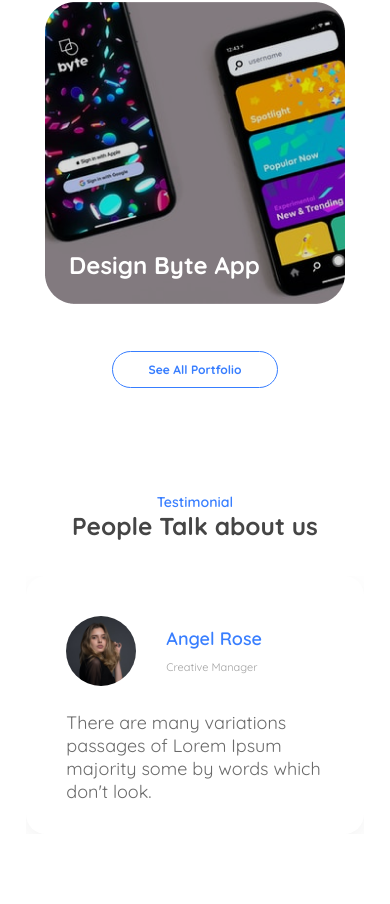
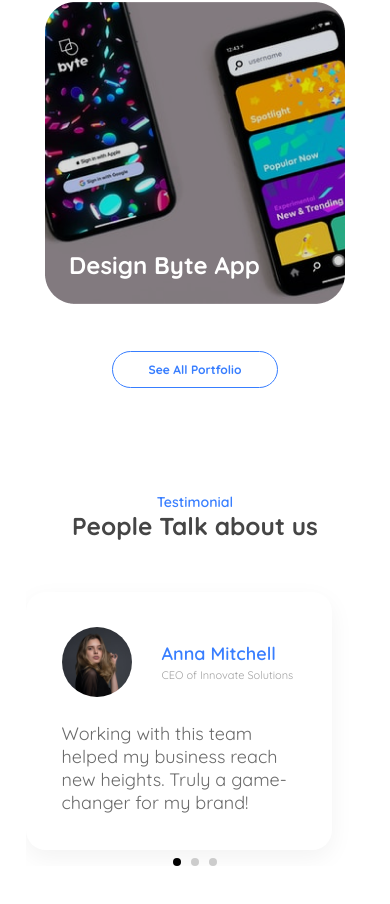
Before and after one commit to yamami-mohammed-monsif/creative-agency, a React (Vite) app: page / in a window 390 px wide. Shown: the part 3936-4840 px from the top of the page. Built offline with nearby package versions, Linux system fonts and the light colour scheme.

Commit message:
made the testimonials dynamic, and added dot indicators to the testimonial slider, also fixed some responsiveness issues

```diff
--- a/src/components/testimonial-card/TestimonialCard.jsx
+++ b/src/components/testimonial-card/TestimonialCard.jsx
@@ -1,7 +1,7 @@
 import testimonialImg from "../../assets/testimonials-image.jpg";
 import "./testimonial-card.css";
 
-function TestimonialCard() {
+function TestimonialCard({ name, occupation, content }) {
   return (
     <div className="testimonial-card">
       <div className="testimonial-provider">
@@ -9,14 +9,11 @@
           <img src={testimonialImg} />
         </div>
         <div>
-          <p className="testimonial-name">Angel Rose</p>
-          <span className="testimonial-job">Creative Manager</span>
+          <p className="testimonial-name">{name}</p>
+          <span className="testimonial-job">{occupation}</span>
         </div>
       </div>
-      <div className="testimonial-content">
-        There are many variations passages of Lorem Ipsum majority some by words
-        which don't look.
-      </div>
+      <div className="testimonial-content">{content}</div>
     </div>
   );
 }
--- a/src/components/testimonial-card/testimonial-card.css
+++ b/src/components/testimonial-card/testimonial-card.css
@@ -1,7 +1,7 @@
 .testimonial-card {
   width: clamp(340px, calc(340px + 0.0375 * (100vw - 375px)), 380px);
   height: clamp(257px, calc(257px + 0.0779 * (100vw - 375px)), 335px);
-  padding: 40px;
+  padding: 2.5em;
   border-radius: 20px;
   box-shadow: 0px 8px 24px hsla(0, 0%, 0%, 0.05);
 }
@@ -29,7 +29,6 @@
   font-size: var(--fs-testimonial-name);
   font-weight: 600;
   color: var(--clr-primary-400);
-  margin-bottom: 7px;
 }
 
 .testimonial-job {
@@ -42,7 +41,14 @@
   opacity: 80%;
 }
 
-@media (max-width: 768px) {
+@media (max-width: 1200px) and (min-width: 750px) {
+  .testimonial-card {
+    flex: 1 0 calc(50% - 25px);
+    scroll-snap-align: start;
+  }
+}
+
+@media (max-width: 750px) {
   .testimonial-card {
     flex: 1 0 100%;
     scroll-snap-align: start;
--- a/src/components/testimonials/Testimonials.jsx
+++ b/src/components/testimonials/Testimonials.jsx
@@ -1,16 +1,82 @@
+import { useState, useRef } from "react";
+
 import TestimonialCard from "../testimonial-card/testimonialCard";
 import blueBubbles from "../../assets/blue-bubbles.png";
 import "./testimonials.css";
 
+const testimonialsData = [
+  {
+    id: 1,
+    name: "Anna Mitchell",
+    occupation: "CEO of Innovate Solutions",
+    testimonial:
+      "Working with this team helped my business reach new heights. Truly a game-changer for my brand!",
+  },
+  {
+    id: 2,
+    name: "Mark Reynolds",
+    occupation: "Founder of GreenTech",
+    testimonial:
+      "Their expertise took my business to the next level. I couldn't have done it without them!",
+  },
+  {
+    id: 3,
+    name: "Jessica Davis",
+    occupation: "Marketing Director",
+    testimonial:
+      "A fantastic experience! Their support and strategy made achieving my business goals feel effortless",
+  },
+];
+
 function Testimonials() {
+  const [currentIndex, setCurrentIndex] = useState(0);
+  const sliderRef = useRef();
+
+  const handleScroll = () => {
+    const slider = sliderRef.current;
+    const index = Math.round(slider.scrollLeft / slider.offsetWidth);
+    setCurrentIndex(index);
+  };
+
+  function handleDotClick(idx) {
+    setCurrentIndex(idx);
+    const slider = sliderRef.current;
+    slider.scrollTo({
+      left: slider.offsetWidth * idx,
+      behavior: "smooth",
+    });
+  }
+
   return (
     <section className="testimonials-section">
       <p className="section-title">Testimonial</p>
       <h2>People Talk about us</h2>
-      <div className="testimonials-container">
-        <TestimonialCard />
-        <TestimonialCard />
-        <TestimonialCard />
+      <div
+        className="testimonials-container"
+        ref={sliderRef}
+        onScroll={handleScroll}
+      >
+        {testimonialsData.map((item) => {
+          return (
+            <TestimonialCard
+              key={item.id}
+              name={item.name}
+              occupation={item.occupation}
+              content={item.testimonial}
+            />
+          );
+        })}
+      </div>
+      <div className="slider-indicators">
+        {testimonialsData.map((_, index) => {
+          return (
+            <span
+              key={index}
+              className={`dot ${currentIndex === index ? "active" : ""}`}
+              onClick={() => handleDotClick(index)}
+            ></span>
+          );
+        })}
       </div>
       <img src={blueBubbles} className="blue-bubbles-img" />
     </section>
--- a/src/components/testimonials/testimonials.css
+++ b/src/components/testimonials/testimonials.css
@@ -7,8 +7,36 @@
   display: flex;
   align-items: center;
   gap: 50px;
+  padding: 1rem;
+  position: relative;
   scrollbar-width: none;
   margin-top: clamp(35px, calc(35px + 0.014 * (100vw - 375px)), 50px);
+  overflow-x: auto;
+  scroll-snap-type: x mandatory;
+}
+
+.slider-indicators {
+  display: flex;
+  align-items: center;
+  gap: 10px;
+  position: absolute;
+  bottom: 0;
+  left: 50%;
+  transform: translateX(-50%);
+}
+
+.dot {
+  display: block;
+  width: 8px;
+  height: 8px;
+  background-color: #ccc;
+  border-radius: 50%;
+  transition: background-color 0.3s ease;
+  cursor: pointer;
+}
+
+.dot.active {
+  background-color: #000;
 }
 
 .blue-bubbles-img {
@@ -19,10 +47,8 @@
   width: 70px;
 }
 
-@media (max-width: 768px) {
+@media (max-width: 750px) {
   .testimonials-container {
-    overflow-x: auto;
-    scroll-snap-type: x mandatory;
     scroll-behavior: smooth;
   }
 
```
